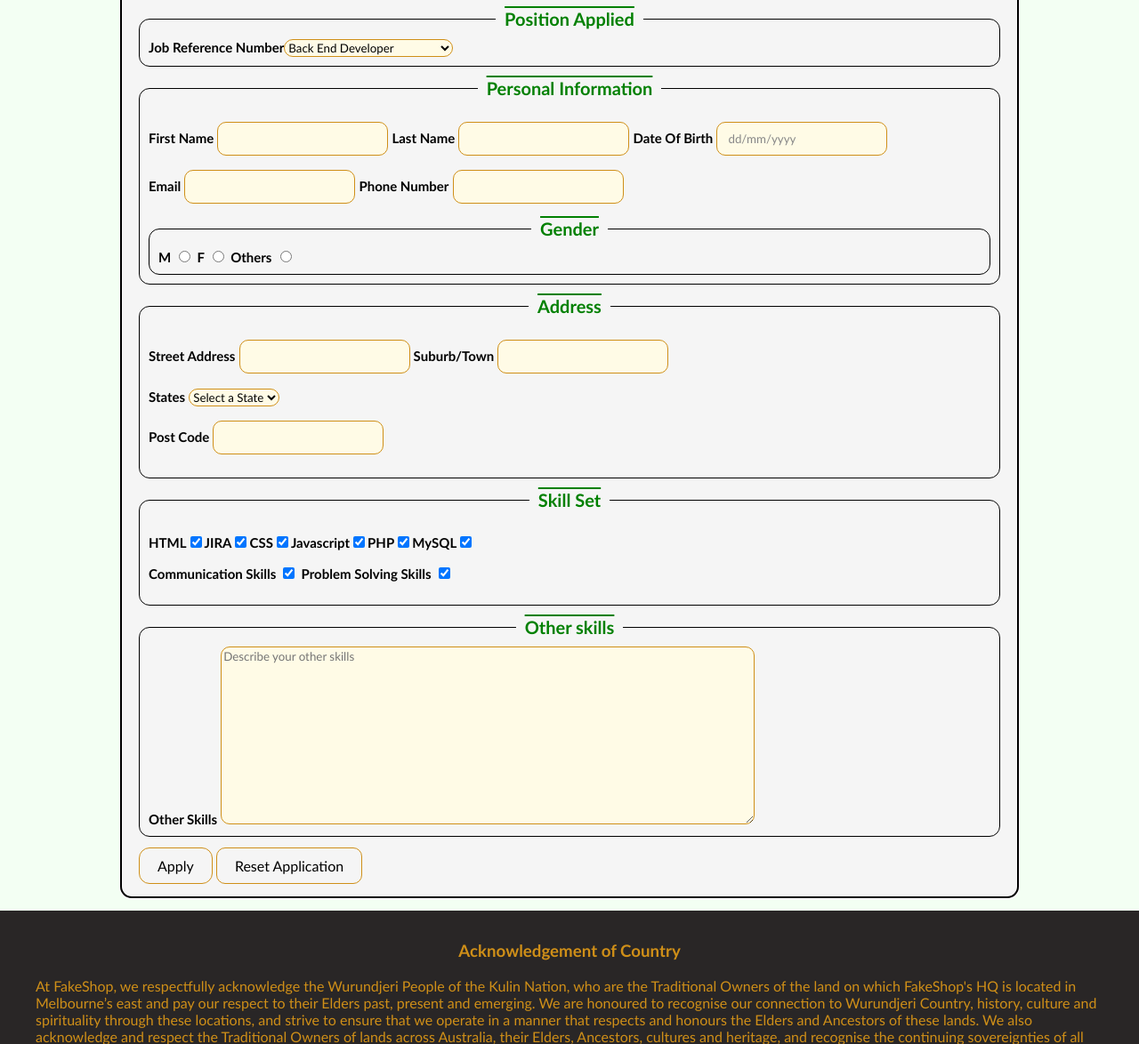
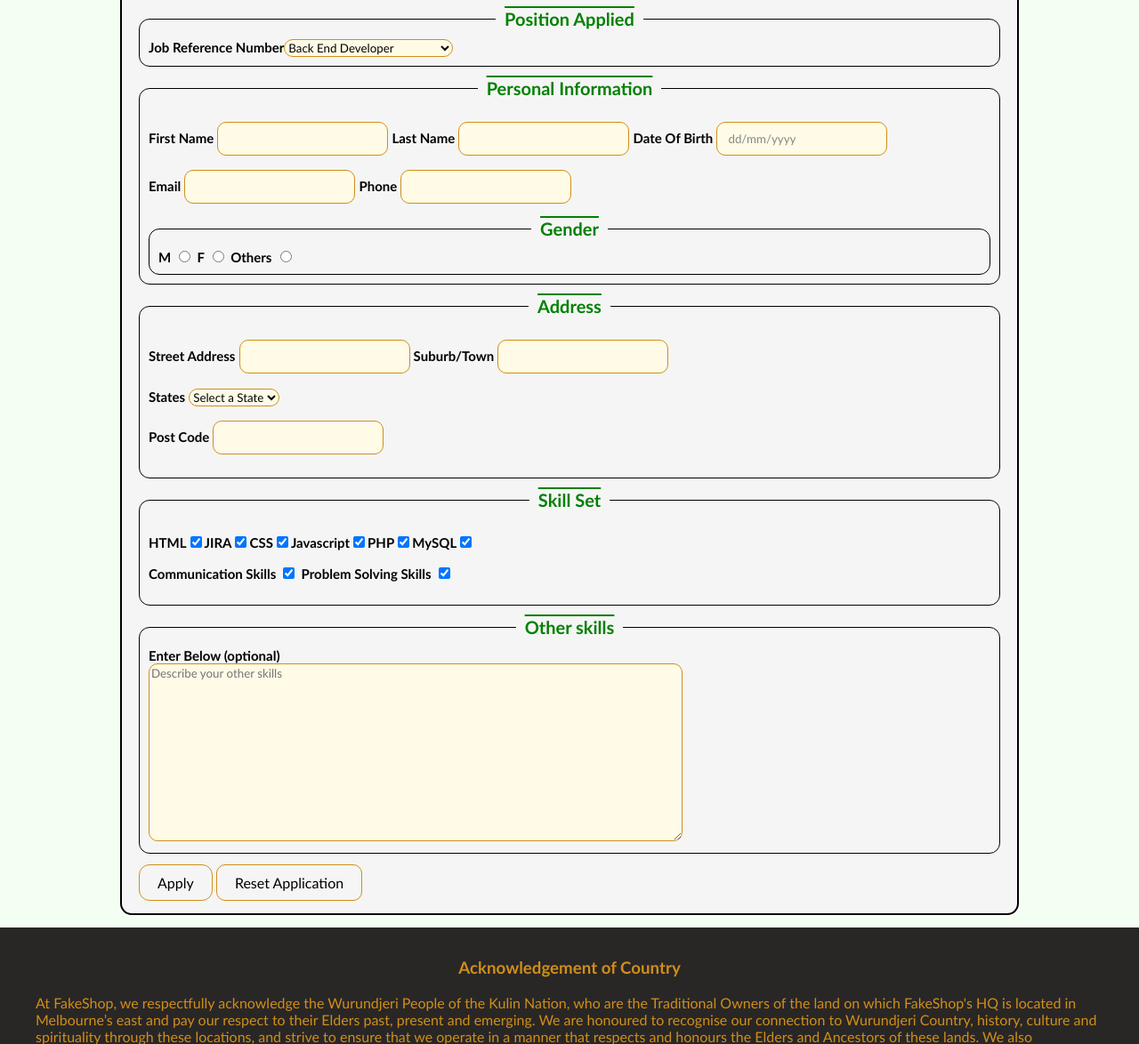
Before and after one commit to Reave2323/WTPGroup05Part2, a PHP site: page /WTP/apply.php in a window 1280 px wide. Shown: the part 266-1440 px from the top of the page at 89% size. Run offline with PHP 8.4, Linux system fonts and the light colour scheme; data comes from the database, SQL or seed files in the repository.

Commit message:
changed Other Skills label

```diff
--- a/apply.php
+++ b/apply.php
@@ -144,7 +144,7 @@ unset($_SESSION["errors"], $_SESSION["old"]);
 						<?php if (isset($errors["Email_Address"])): ?>
 							<span class="field-error"><?= htmlspecialchars($errors["Email_Address"]) ?></span>
 						<?php endif; ?>
-						<label for="Phone_Number">Phone Number</label>
+						<label for="Phone_Number">Phone</label>
 						<input type="text" id="Phone_Number" name="Phone_Number"
 							value="<?= htmlspecialchars($old["Phone_Number"] ?? "") ?>" />
 						<?php if (isset($errors["Phone_Number"])): ?>
@@ -260,7 +260,7 @@ unset($_SESSION["errors"], $_SESSION["old"]);
 			<div class="div5">
 				<fieldset>
 					<legend>Other skills</legend>
-					<label for="Other_Skills">Other Skills</label>
+					<label for="Other_Skills">Enter Below (optional)</label><br />
 					<textarea placeholder="Describe your other skills" id="Other_Skills" name="Other_Skills"
 						rows="4"><?= htmlspecialchars($old["Other_Skills"] ?? "") ?></textarea>
 					<?php if (isset($errors["Other_Skills"])): ?>
```
